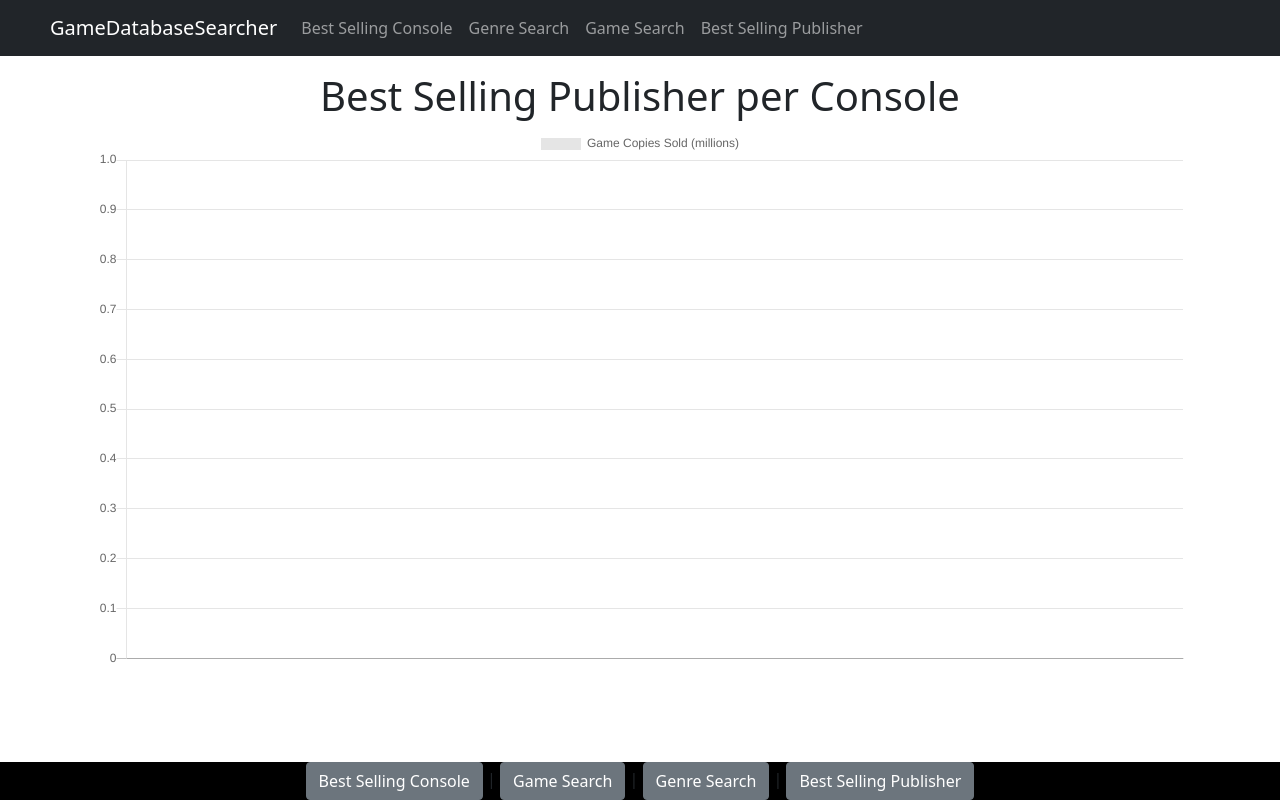
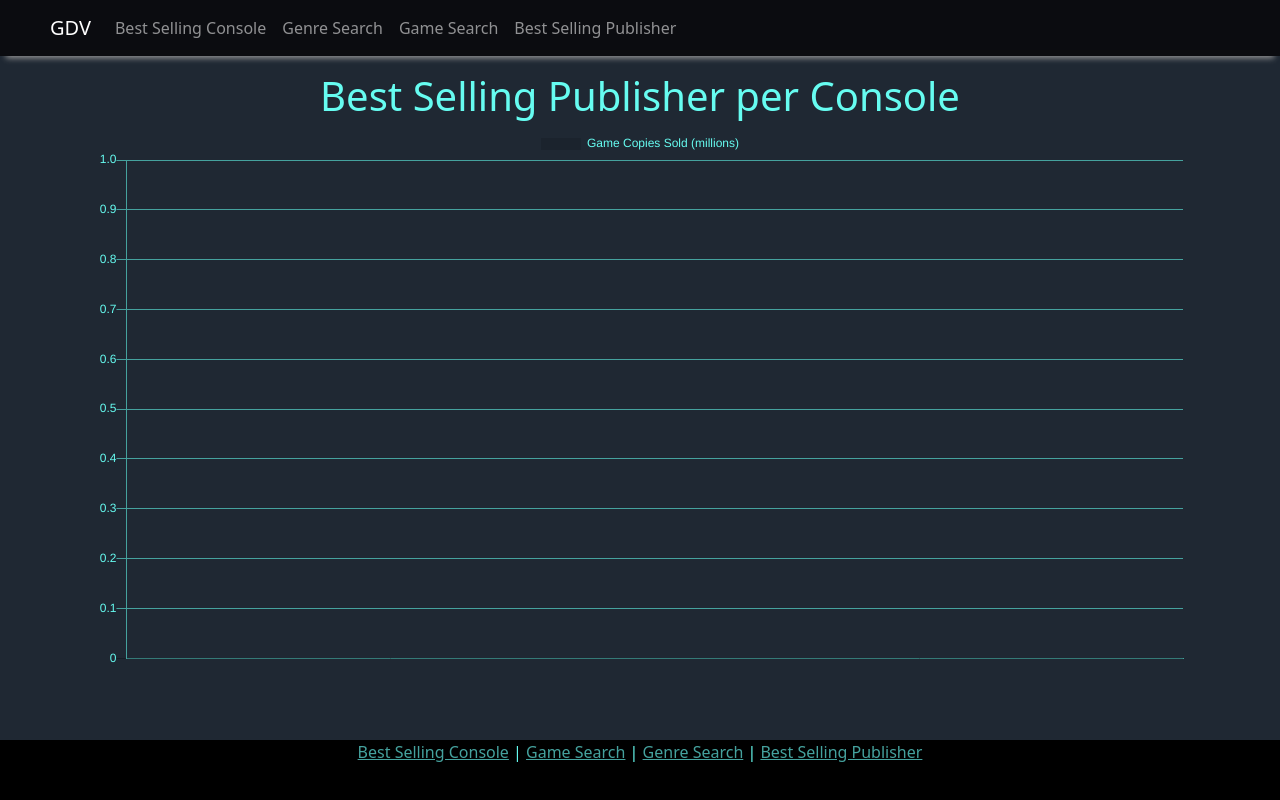
Before and after one commit to jacob-s-werner/DataTracker_gproj, a Flask app: page /consoleWarWinner in a window 1280 px wide. Run offline with Flask 2, Linux system fonts and the light colour scheme; some libraries are stand-ins or nearby versions.

Commit message:
Changes website color and graph colors for each view. Changes the name of the website and navbar buttons. Adds shadow effect to navbar. Changes footer look and buttons. Removes unused imports.

```diff
--- a/datatracker/game.py
+++ b/datatracker/game.py
@@ -1,4 +1,4 @@
-from flask import Flask, jsonify, request, redirect, flash, render_template, url_for, Blueprint
+from flask import request, redirect, flash, render_template, url_for, Blueprint
 from .game_database import game_data
 import random
 
@@ -6,7 +6,7 @@
 
 @bp.route('/')
 def index():
-    message = "Welcome"
+    message = "Welcome to the GameData Vault!"
     return render_template('game/index.html', message=message)
 
 @bp.route('/gamingConsole')
@@ -63,7 +63,7 @@
                 else:
                     if gameTitle.find(game_title.lower()) != -1:
                         if gameTitle in matches:
-                            # Need to retrievel lowest ranked version
+                            # Need to retrieve lowest ranked version
                             matches[gameTitle][1].append((gameObj['platform'], gameObj['globalSales']))
                             if gameObj['rank'] < matches[gameTitle][0]['rank']:
                                 matches[gameTitle][0] = gameObj
--- a/datatracker/static/style.css
+++ b/datatracker/static/style.css
@@ -1,10 +1,21 @@
+body {
+    background-color: #1F2833;
+    color: #66FCF1;
+}
+
+b {
+    color: #45A29E;
+}
+
 .footer {
   position: fixed;
   left: 0;
   bottom: 0;
   width: 100%;
+  height: 60px;
   background-color: black;
   text-align: center;
+  vertical-align: center;
   display: block;
 }
 
@@ -13,8 +24,19 @@
 }
 
 .nav-headerstay {
+  background-color: #0B0C10;
   position: fixed;
   left: 0;
   top: 0;
   width: 100%;
+  -webkit-box-shadow: 0 8px 6px -6px #999;
+  -moz-box-shadow: 0 8px 6px -6px #999;
+  box-shadow: 0 8px 6px -6px #999;
 }
+.footer-button {
+    color: #45A29E;
+}
+
+.secret-message{
+    color: black;
+}
--- a/datatracker/templates/base.html
+++ b/datatracker/templates/base.html
@@ -9,8 +9,8 @@
     <link rel="stylesheet" type="text/css" href="{{ url_for('static', filename='style.css') }}">
 </head>
 <body>
-    <nav class="navbar navbar-expand navbar-dark bg-dark nav-headerstay">
-        <a class="navbar-brand left-pad-50" href="{{ url_for('game.index') }}">GameDatabaseSearcher</a>
+    <nav class="navbar navbar-expand navbar-dark nav-headerstay">
+        <a class="navbar-brand left-pad-50" href="{{ url_for('game.index') }}">GDV</a>
           <div class="collapse navbar-nav navbar-collapse" >
               <span class="nav-item active">
                  <a class="nav-link" href="{{ url_for('game.best_selling_console') }}">Best Selling Console</a>
@@ -36,14 +36,18 @@
     <div class="container">
         {% block content %}{% endblock %}
     </div>
-    <br/><br/>
+    <br/><br/><br/><br/>
 <footer class="footer">
+    <div></div>
   <div class="container">
-    <a class="btn btn-secondary" href="{{ url_for('game.best_selling_console') }}">Best Selling Console</a> |
-        <a class="btn btn-secondary" href="{{ url_for('game.game_search') }}">Game Search</a> |
-        <a class="btn btn-secondary" href="{{ url_for('game.genre_search') }}">Genre Search</a> |
-        <a class="btn btn-secondary" href="{{ url_for('game.console_war_winner') }}">Best Selling Publisher</a>
+        <a class="footer-button" href="{{ url_for('game.best_selling_console') }}">Best Selling Console</a> |
+        <a class="footer-button" href="{{ url_for('game.game_search') }}">Game Search</a> |
+        <a class="footer-button" href="{{ url_for('game.genre_search') }}">Genre Search</a> |
+        <a class="footer-button" href="{{ url_for('game.console_war_winner') }}">Best Selling Publisher</a>
   </div>
+    <div class="container secret-message">
+            Hello Darkness my old friend
+    </div>
 </footer>
 </body>
 </html>
--- a/datatracker/templates/game/consoleWarWinner.html
+++ b/datatracker/templates/game/consoleWarWinner.html
@@ -35,10 +35,15 @@
 const config = {
   type: 'bar',
   data,
-  options: {}
+  options: {
+
+          scales: {
+              xAxes: [{gridLines: { color: "#45A29E" }}],
+              yAxes: [{gridLines: { color: "#45A29E" }}]
+              }}
 };
   // === include 'setup' then 'config' above ===
-
+  Chart.defaults.global.defaultFontColor = 'rgb(102, 252, 241)'
   var myChart = new Chart(
     document.getElementById('myChart'),
     config
--- a/datatracker/templates/game/index.html
+++ b/datatracker/templates/game/index.html
@@ -1,12 +1,11 @@
 {% extends 'base.html' %}
 
 {% block header %}
-<h1 style="text-align: center">{% block title %} Game Database {% endblock %}</h1>
+<h1 style="text-align: center">{% block title %} GameData Vault {% endblock %}</h1>
 {% endblock %}
 
 {% block content %}
 <div>
-    <p>Welcome to Game Database Searcher!</p>
     <strong>{{ message }}</strong>
     <br />
     <p>Click on the buttons in the nav bar to get started!</p>
```
Also changed, not shown: datatracker/templates/game/bestSellingConsole.html (+8 -3 lines), datatracker/templates/game/gameDetails.html (+5 -2 lines), datatracker/templates/game/genreSearch.html (+5 -2 lines), datatracker/templates/game/test.html (deleted, +0 -42 lines).
